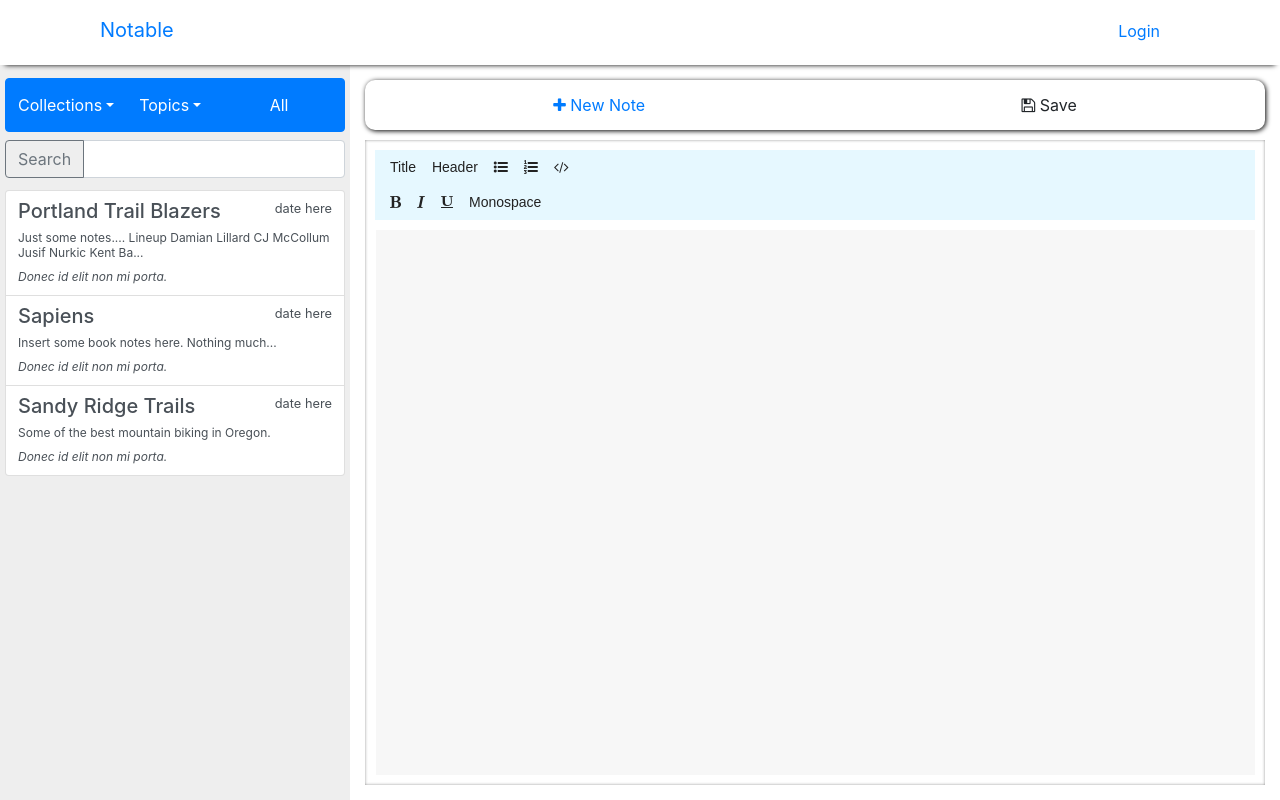
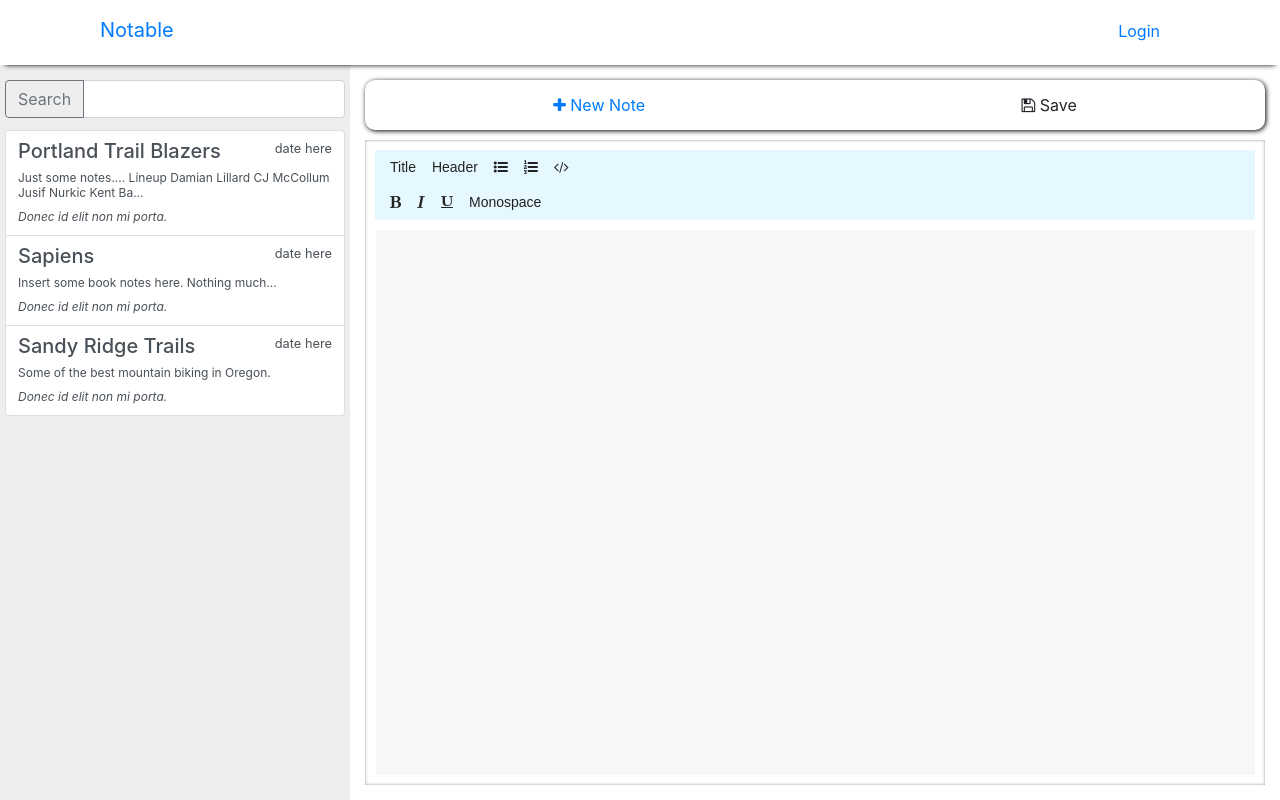
Before and after one commit to austinlords/notable, a React (Create React App) app: page /notes in a window 1280 px wide. Built offline with nearby package versions, Linux system fonts and the light colour scheme.

Commit message:
remove notes filter

```diff
--- a/src/components/SideBar.jsx
+++ b/src/components/SideBar.jsx
@@ -6,7 +6,6 @@ import NotesSearch from "./NotesSearch";
 const SideBar = props => {
   return (
     <div className="app-sidebar">
-      <NotesFilter />
       <NotesSearch />
       <NotesPreview
         allNotes={props.allNotes}
--- a/src/css/notes.css
+++ b/src/css/notes.css
@@ -12,11 +12,11 @@
   height: 100%;
   width: 100%;
   background: #eee;
-  padding: 5px;
+  padding: 15px 5px;
   margin: 0px;
   display: grid;
-  grid-template-rows: 70px 50px auto;
-  grid-template-areas: "filter" "search" "content";
+  grid-template-rows: 50px auto;
+  grid-template-areas: "search" "content";
   overflow: auto;
 }
 
```
